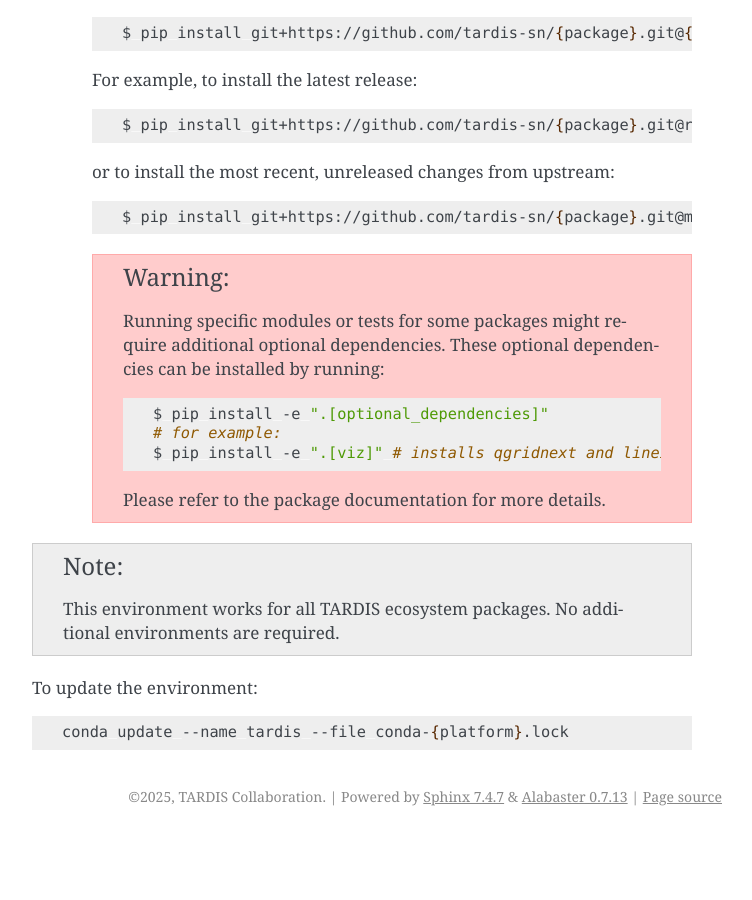
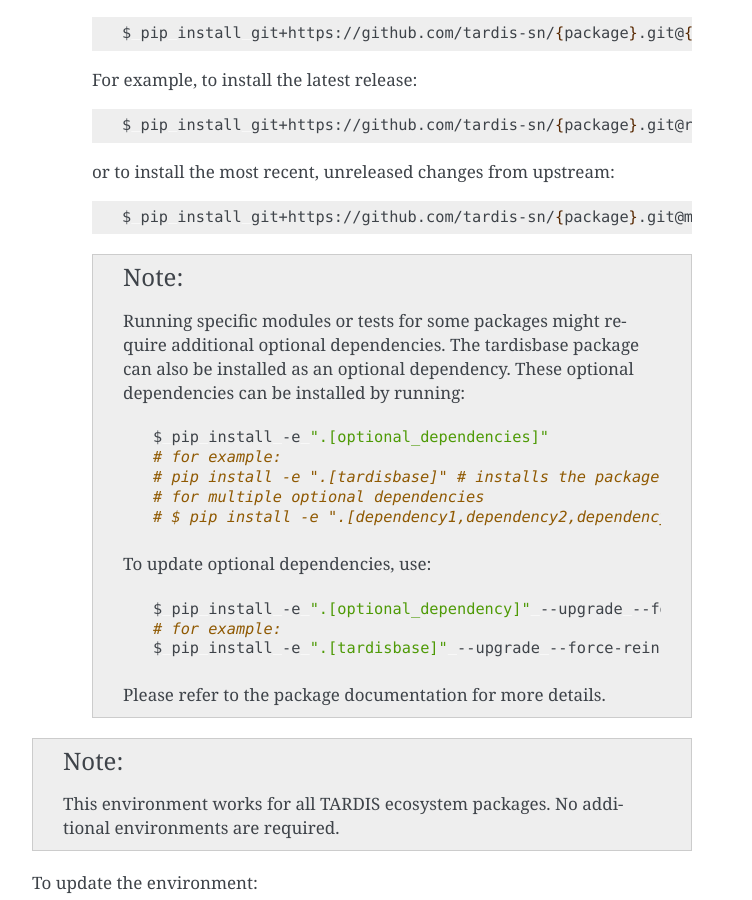
Before and after one commit to tardis-sn/tardisbase, a Sphinx documentation site: the page built from docs/installation.rst, in a window 1280 px wide and 900 px high, scrolled down 1292 px. Shown: the whole window, without its empty margins (388-1140 px from the left). Built offline with Sphinx 7.4.7, drawn with Linux system fonts in a browser that asks for light colours; the version number could not be read and is left out; before the commit the page ends 2128 px from its top, so only the background shows below that.

Commit message:
optional dependencies

```diff
--- a/docs/installation.rst
+++ b/docs/installation.rst
@@ -75,17 +75,28 @@ We strongly recommend installing TARDIS ecosystem packages using this method by
 
         $ pip install git+https://github.com/tardis-sn/{package}.git@master
 
-      .. warning::
-        Running specific modules or tests for some packages might require additional optional dependencies.
-        These optional dependencies can be installed by running:
+    .. note::
+      Running specific modules or tests for some packages might require additional optional dependencies.
+      The tardisbase package can also be installed as an optional dependency.
+      These optional dependencies can be installed by running:
 
-        .. code-block:: bash
+      .. code-block:: bash
 
-          $ pip install -e ".[optional_dependencies]"
+        $ pip install -e ".[optional_dependencies]"
+        # for example:
+        # pip install -e ".[tardisbase]" # installs the package with tardisbase optional dependency group
+        # for multiple optional dependencies
+        # $ pip install -e ".[dependency1,dependency2,dependency3]"
+
+      To update optional dependencies, use:
+
+      .. code-block:: bash
+
+          $ pip install -e ".[optional_dependency]" --upgrade --force-reinstall
           # for example:
-          $ pip install -e ".[viz]" # installs qgridnext and lineid_plot in tardis for visualization widgets.
+          $ pip install -e ".[tardisbase]" --upgrade --force-reinstall # forces reinstall of tardisbase dependencies group
 
-        Please refer to the package documentation for more details.
+      Please refer to the package documentation for more details.
 
 .. note::
    This environment works for all TARDIS ecosystem packages. No additional environments are required.
```
